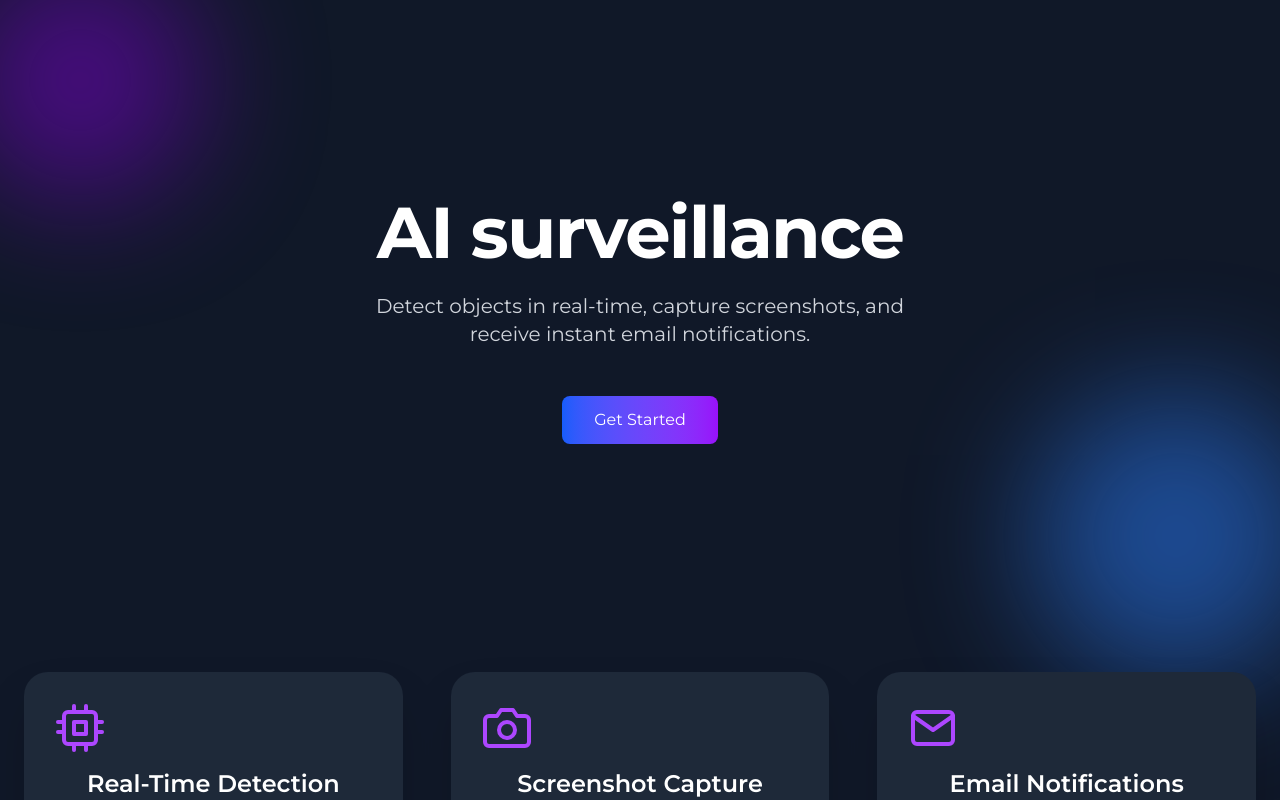
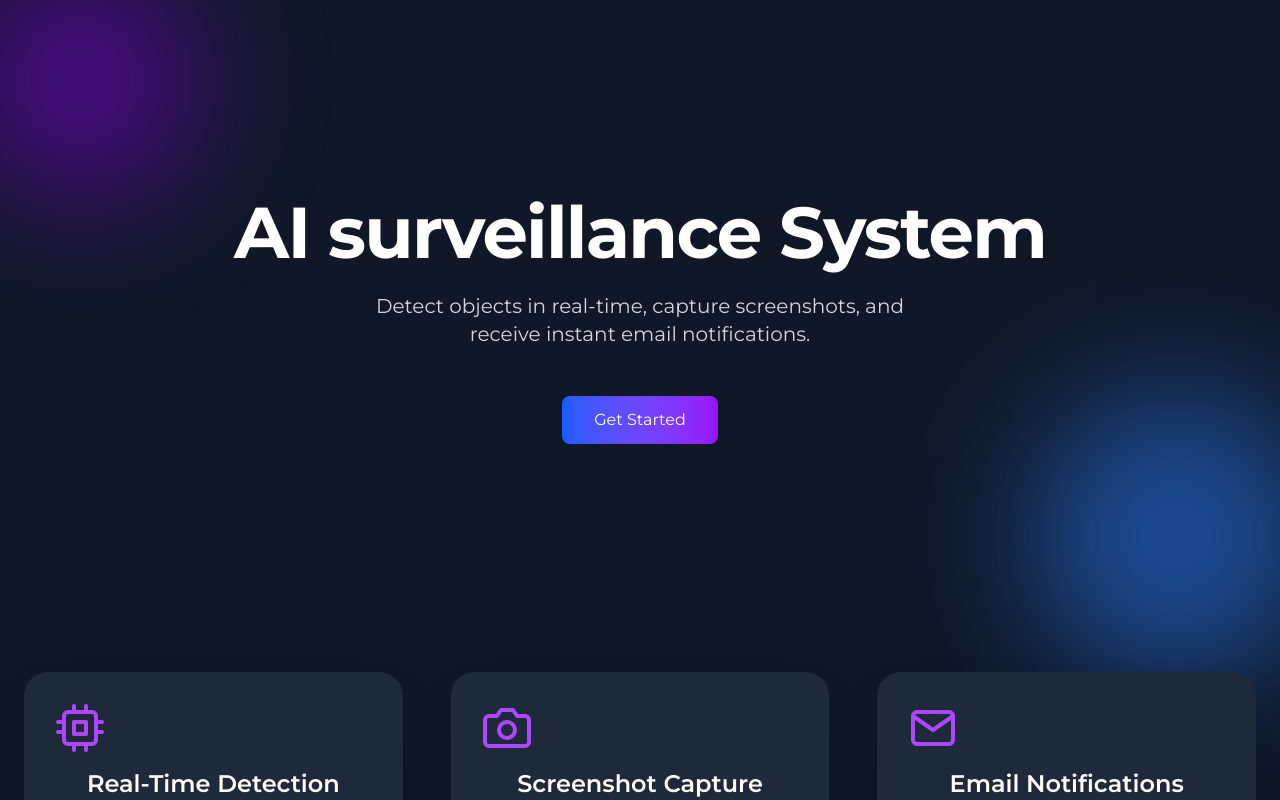
Before and after one commit to rjritesh/VisionPulse, a Next.js app: page / in a window 1280 px wide. Shown: the top 800 px of the page. Built offline with nearby package versions, Linux system fonts and the light colour scheme.

Commit message:
Title update

```diff
--- a/app/components/LandingPage.js
+++ b/app/components/LandingPage.js
@@ -44,7 +44,7 @@ export default function LandingPage() {
         {/* Hero Content */}
         <div className="text-center z-10 space-y-6">
           <h1 className="text-5xl md:text-7xl font-bold tracking-tight">
-             AI surveillance
+             AI surveillance System
           </h1>
           <p className="text-lg md:text-xl text-gray-300 max-w-xl mx-auto">
             Detect objects in real-time, capture screenshots, and receive
```
